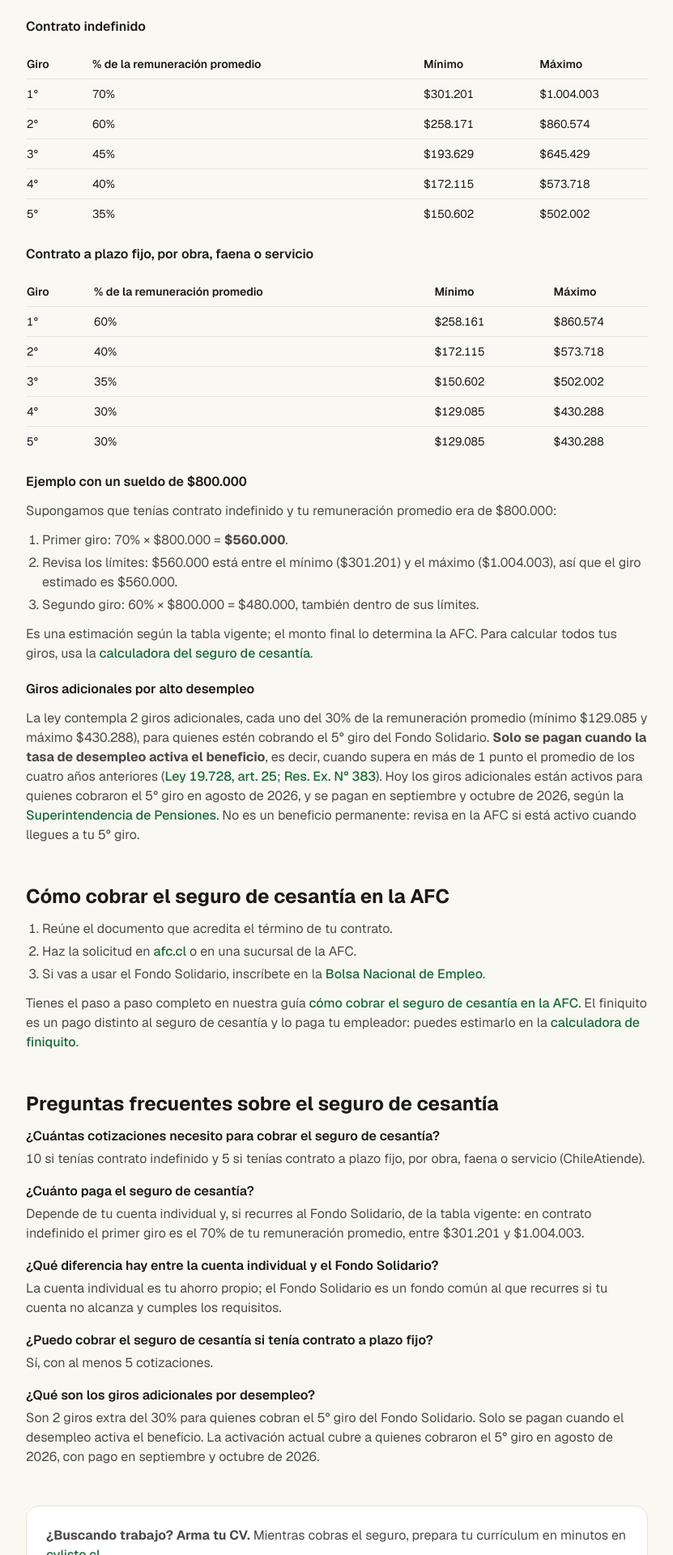
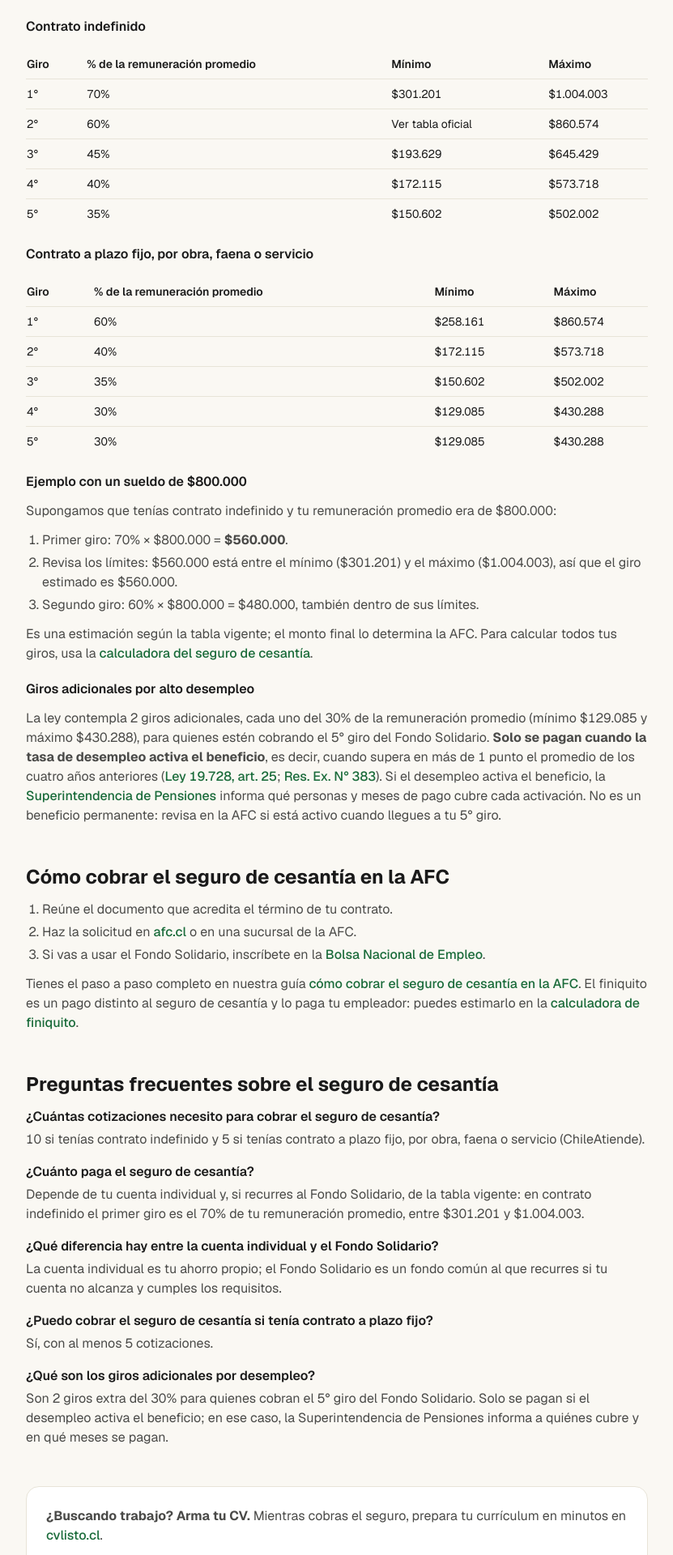
Before and after one commit to falopass/calculadorachile, a Next.js app: page /cesantia in a window 1280 px wide. Shown: the part 2960-4880 px from the top of the page at 81% size, without its empty margins (224-1055 px from the left). Built offline with nearby package versions, Linux system fonts and the light colour scheme; no server answers.

Commit message:
fix(/cesantia): buildCvlistoUrl, quitar $258.171, giros adicionales en redacción condicional

```diff
--- a/src/components/cesantia/SeguroCesantiaInfo.tsx
+++ b/src/components/cesantia/SeguroCesantiaInfo.tsx
@@ -1,5 +1,6 @@
 import Link from 'next/link';
 import type { ReactNode } from 'react';
+import { buildCvlistoUrl } from '@/lib/cvlisto';
 
 /** Contenido informativo del seguro de cesantía para /cesantia (sin structured data). */
 
@@ -10,8 +11,7 @@ const SP_383 =
   'https://www.spensiones.gob.cl/portal/institucional/594/articles-16977_recurso_1.pdf';
 const SP_GIROS = 'https://www.spensiones.cl/portal/institucional/594/w3-article-17135.html';
 const BCN_19728 = 'https://www.bcn.cl/leychile/navegar?idNorma=184979';
-const CVLISTO =
-  'https://cvlisto.cl/?utm_source=calculadorachile&utm_medium=referral&utm_campaign=cesantia';
+const CVLISTO = buildCvlistoUrl({ origen: 'cesantia', placement: 'guia_footer' });
 
 const h2 = 'text-xl font-bold text-[var(--foreground)] md:text-2xl';
 const h3 = 'mt-5 text-base font-semibold text-[var(--foreground)]';
@@ -154,7 +154,7 @@ export default function SeguroCesantiaInfo() {
           head={['Giro', '% de la remuneración promedio', 'Mínimo', 'Máximo']}
           rows={[
             ['1°', '70%', '$301.201', '$1.004.003'],
-            ['2°', '60%', '$258.171', '$860.574'],
+            ['2°', '60%', 'Ver tabla oficial', '$860.574'],
             ['3°', '45%', '$193.629', '$645.429'],
             ['4°', '40%', '$172.115', '$573.718'],
             ['5°', '35%', '$150.602', '$502.002'],
@@ -197,10 +197,10 @@ export default function SeguroCesantiaInfo() {
           <strong>Solo se pagan cuando la tasa de desempleo activa el beneficio</strong>, es decir,
           cuando supera en más de 1 punto el promedio de los cuatro años anteriores (
           <Ext href={BCN_19728}>Ley 19.728, art. 25</Ext>; <Ext href={SP_383}>Res. Ex. N° 383</Ext>
-          ). Hoy los giros adicionales están activos para quienes cobraron el 5° giro en agosto de
-          2026, y se pagan en septiembre y octubre de 2026, según la{' '}
-          <Ext href={SP_GIROS}>Superintendencia de Pensiones</Ext>. No es un beneficio permanente:
-          revisa en la AFC si está activo cuando llegues a tu 5° giro.
+          ). Si el desempleo activa el beneficio, la{' '}
+          <Ext href={SP_GIROS}>Superintendencia de Pensiones</Ext> informa qué personas y meses de
+          pago cubre cada activación. No es un beneficio permanente: revisa en la AFC si está activo
+          cuando llegues a tu 5° giro.
         </p>
       </section>
 
@@ -250,7 +250,7 @@ export default function SeguroCesantiaInfo() {
             ],
             [
               '¿Qué son los giros adicionales por desempleo?',
-              'Son 2 giros extra del 30% para quienes cobran el 5° giro del Fondo Solidario. Solo se pagan cuando el desempleo activa el beneficio. La activación actual cubre a quienes cobraron el 5° giro en agosto de 2026, con pago en septiembre y octubre de 2026.',
+              'Son 2 giros extra del 30% para quienes cobran el 5° giro del Fondo Solidario. Solo se pagan si el desempleo activa el beneficio; en ese caso, la Superintendencia de Pensiones informa a quiénes cubre y en qué meses se pagan.',
             ],
           ].map(([q, a]) => (
             <div key={q}>
```
